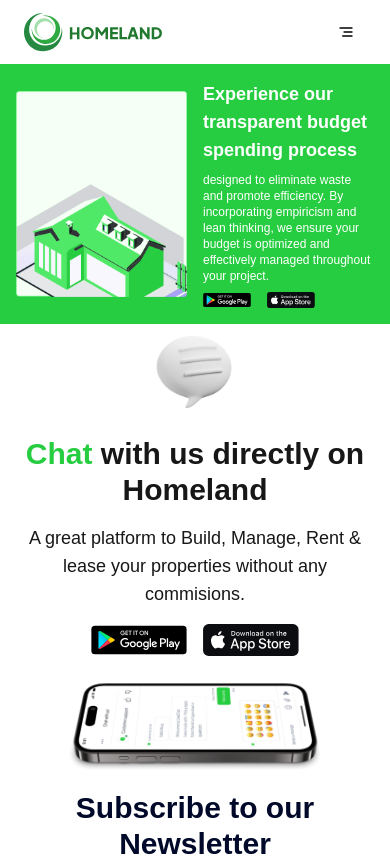
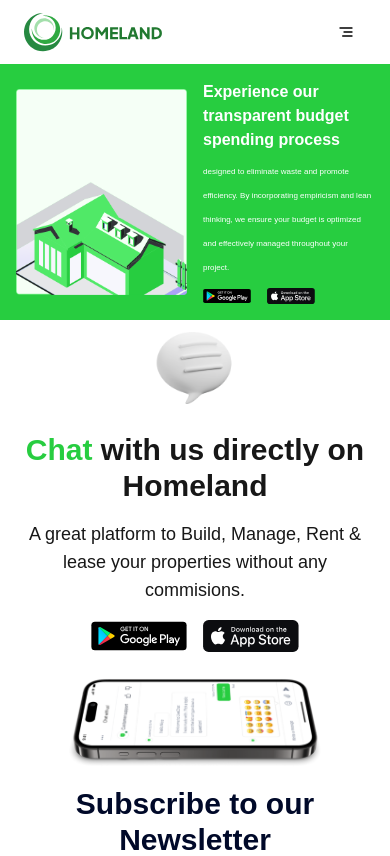
Before and after one commit to Lukman10a/homeland, a Next.js app: page / in a window 390 px wide. Shown: the top 856 px of the page. Built offline with nearby package versions, Linux system fonts and the light colour scheme.

Commit message:
update homepage

```diff
--- a/src/pages/index.tsx
+++ b/src/pages/index.tsx
@@ -10,10 +10,10 @@
       <div className="bg-[#27CD40] grid grid-cols-2 place-items-center lg:gap-4 p-20 md:p-10 sm:p-4">
         <Image src={transparency} alt="transparency" />
         <div className="text-white space-y-8 md:space-y-4 sm:space-y-2">
-          <h1 className="font-bold text-4xl md:text-2xl sm:text-lg">
+          <h1 className="font-bold text-4xl md:text-2xl sm:text-base">
             Experience our transparent budget spending process
           </h1>
-          <p className="font-medium text-base sm:text-xs">
+          <p className="font-medium text-base sm:text-[8px]">
             designed to eliminate waste and promote efficiency. By incorporating
             empiricism and lean thinking, we ensure your budget is optimized and
             effectively managed throughout your project.
```
